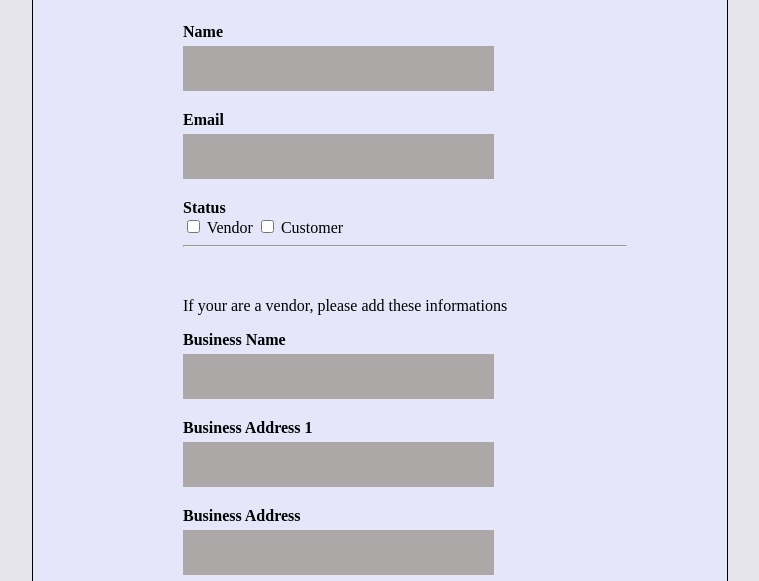
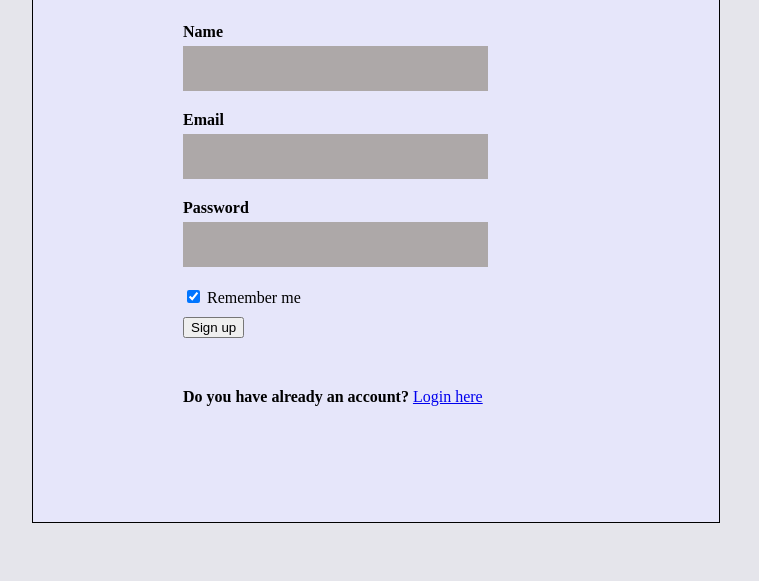
Before and after one commit to kentouch/To-do-app, a plain HTML site: page Signup.html in a window 1280 px wide. Shown: the part 219-800 px from the top of the page, without its empty margins (276-1035 px from the left). Drawn offline with Linux system fonts and the light colour scheme.

Commit message:
Html file name changed

```diff
--- a/index.html
+++ b/Signup.html
@@ -17,25 +17,8 @@
                             <input type="text" id="name" title="Enter your name"><br>
                         <label for="email"><b>Email</b></label><br>
                             <input type="text" id="email" title="Enter your email"><br>
-                            <label for='status'><b>Status</b><br>
 
-                            <input type="checkbox" name="test" id="seller"> Vendor
-                            <input type="checkbox" name="test"> Customer
-                            </label><br>
-
-                            <div id="addInfo">
-                                <hr>
-                                <p>If your are a vendor, please add these informations</p>
-                                    <label for="email"><b>Business Name</b></label><br>
-                                <input type="text" id="businessName" title="Enter your business name"><br>
-                                <label for="email"><b>Business Address 1</b></label><br>
-                                <input type="text" id="businessAddress1" title="Enter your business address 1"><br>
-                                <label for="email"><b>Business Address </b></label><br>
-                                <input type="text" id="businessAddress2" title="Enter your business address 2"><br>
-                                <hr>
-                            </div>
-
-                                <label for="name"><b>Password</b></label><br>
+                        <label for="name"><b>Password</b></label><br>
                                     <input type="password" id="password" title="Enter your password"><br>
                                 <label>
                                     <input type="checkbox" checked="checked" name="remenber" > Remember me
@@ -44,7 +27,7 @@
                                     <div>
                                     <button  type="submit" class="Signup">Sign up</button>
                                     </div>
-                                    <p class="login"><b>Do you have already an account?</b> <button class="logPopup">Login here </button></p>
+                                    <p class="login"><b>Do you have already an account?</b> <a href="login form.html">Login here</a></p>
                                 </div>
                                 </div>
                             </div>
```
